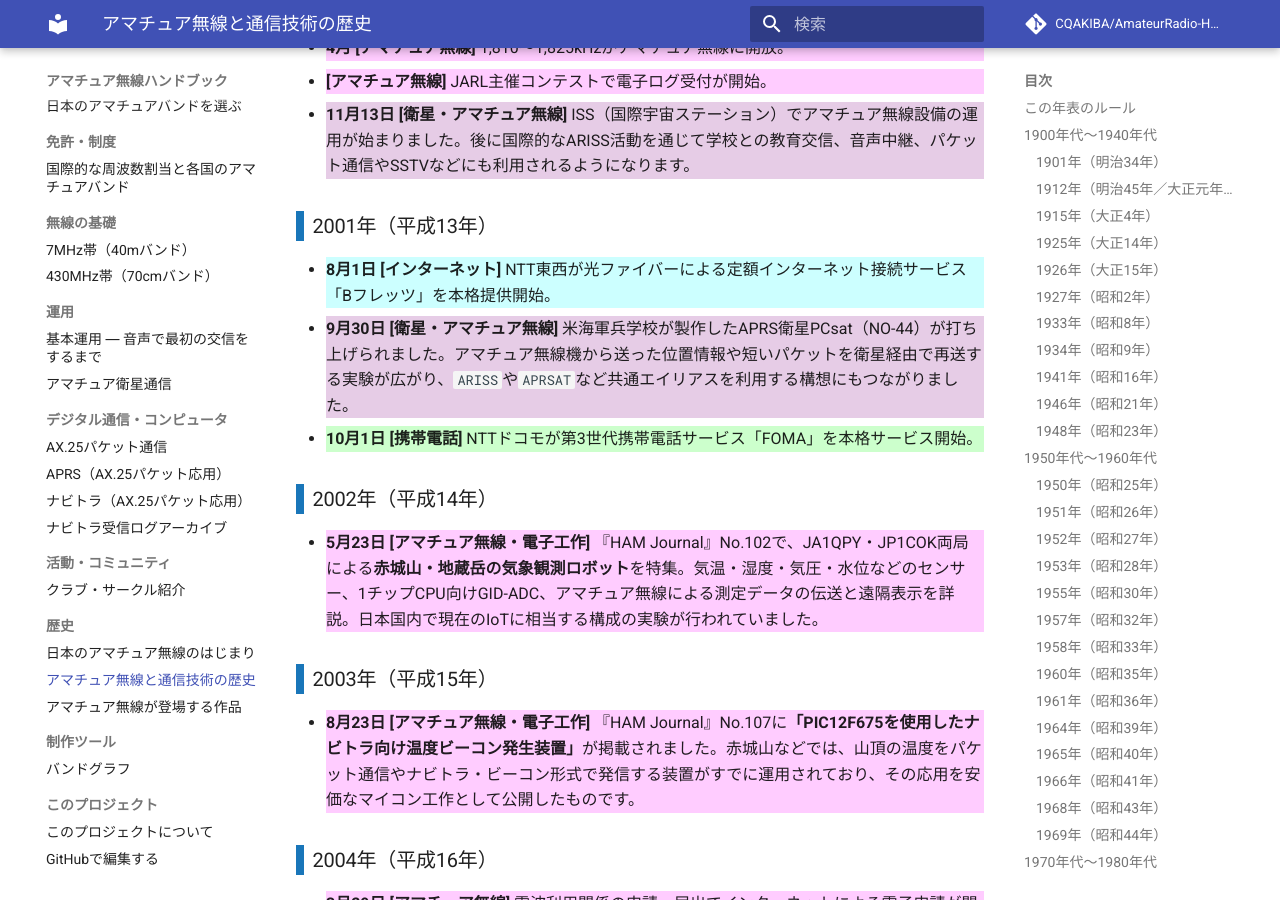
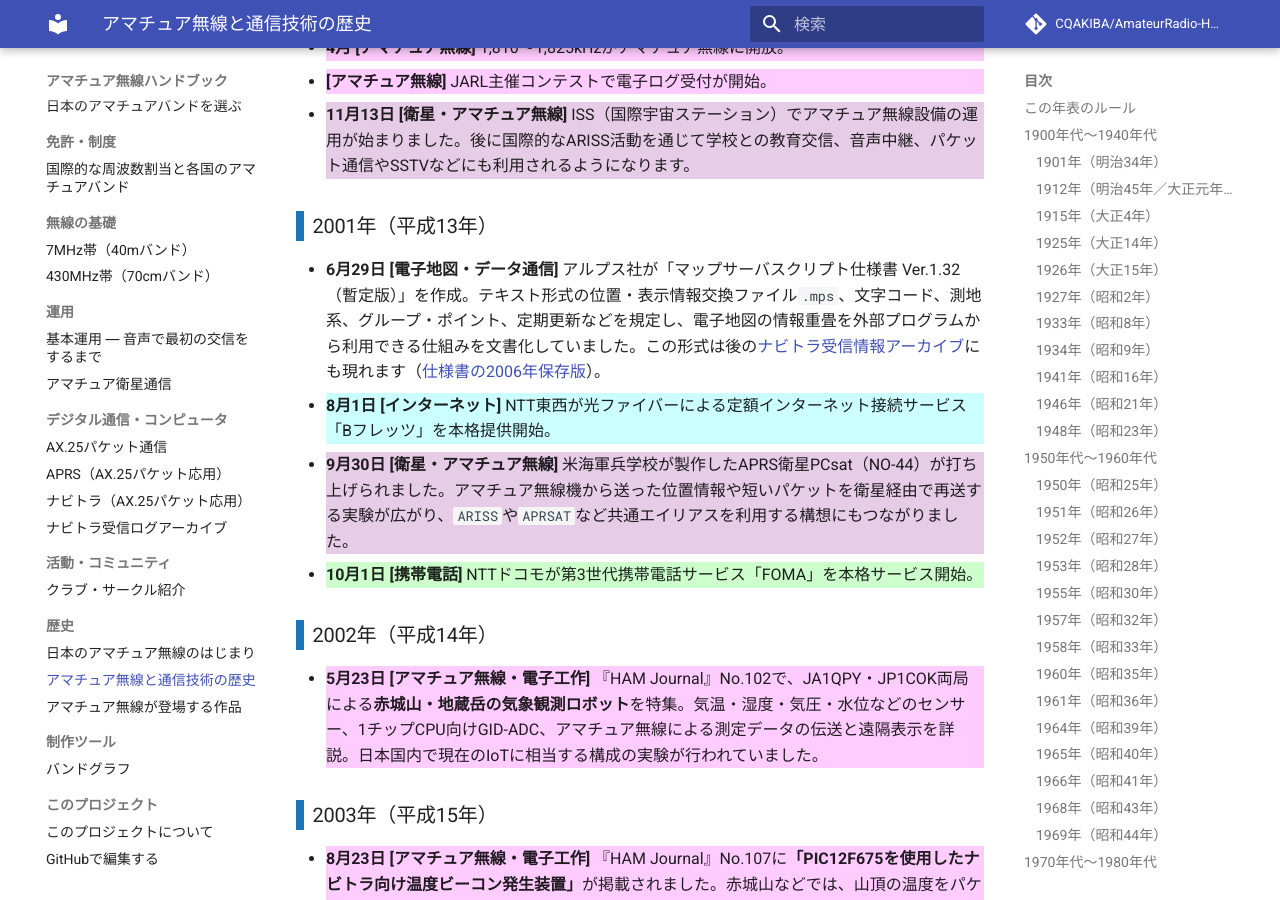
Before and after one commit to CQAKIBA/AmateurRadio-Handbook, an MkDocs documentation site: the page built from docs/15_歴史/history.md, in a window 1280 px wide and 900 px high, scrolled down 11136 px. Built offline with MkDocs 1.6.1 and Material for MkDocs 9.7.7, drawn with Linux system fonts in a browser that asks for light colours; comment, search, counter and statistics services are not loaded; some of the changed text lies outside the part shown.

Commit message:
docs: 2001年6月にアルプス社MapServer Script仕様が文書化された記録を年表へ追加

```diff
--- a/docs/15_歴史/history.md
+++ b/docs/15_歴史/history.md
@@ -309,6 +309,7 @@
 
 ### 2001年（平成13年）
 
+- **6月29日 [電子地図・データ通信]** アルプス社が「マップサーバスクリプト仕様書 Ver.1.32（暫定版）」を作成。テキスト形式の位置・表示情報交換ファイル`.mps`、文字コード、測地系、グループ・ポイント、定期更新などを規定し、電子地図の情報重畳を外部プログラムから利用できる仕組みを文書化していました。この形式は後の[ナビトラ受信情報アーカイブ](../07_デジタル通信・コンピュータ/ナビトラ受信ログアーカイブ.md)にも現れます（[仕様書の2006年保存版](https://web.archive.org/web/20061126121438/http://www.alpsmap.co.jp/mapserv/mapsrvr.html)）。
 - **8月1日 [インターネット]** NTT東西が光ファイバーによる定額インターネット接続サービス「Bフレッツ」を本格提供開始。
 - **9月30日 [衛星・アマチュア無線]** 米海軍兵学校が製作したAPRS衛星PCsat（NO-44）が打ち上げられました。アマチュア無線機から送った位置情報や短いパケットを衛星経由で再送する実験が広がり、`ARISS`や`APRSAT`など共通エイリアスを利用する構想にもつながりました。
 - **10月1日 [携帯電話]** NTTドコモが第3世代携帯電話サービス「FOMA」を本格サービス開始。
@@ -516,6 +517,8 @@
 
 - 『UNIX MAGAZINE』1999年3月号「インターフェイスの街角（16）」（MapServerの`.mps`書式とNavin' Youの比較）
   https://www.pitecan.com/UnixMagazine/PDF/if9903.pdf
+- アルプス社「マップサーバスクリプト仕様書 Ver.1.32（暫定版）」（2001年6月29日付、2006年Wayback保存）
+  https://web.archive.org/web/20061126121438/http://www.alpsmap.co.jp/mapserv/mapsrvr.html
 - アルプス社のマップサーバ技術サイト（2008年Wayback保存、公式仕様書・記号表・FAQの所在）
   https://web.archive.org/web/20080524205732/http://www.alpsmap.co.jp/mapserv/
 - ARRL『QEX』2005年3・4月号関連ソフトウェア一覧（WB8WGAのPIC-TNC原型）
```
